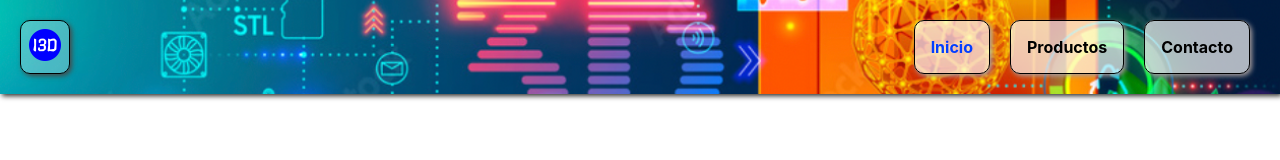
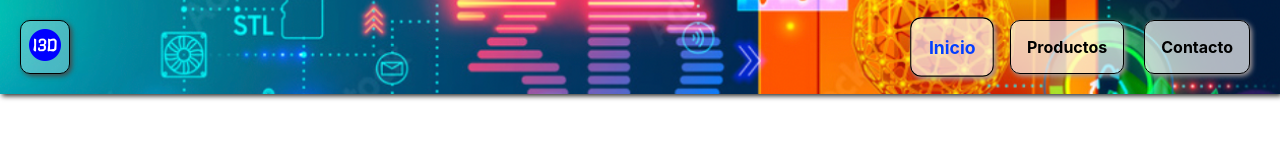
Before and after one commit to sebascardozo/appimagine3D, a React (Create React App) app: page / in a window 1280 px wide. In both pictures the pointer is over the item "Inicio". Shown: the top 160 px of the page. Built offline with nearby package versions, Linux system fonts and the light colour scheme.

Commit message:
transform at li navbar

```diff
--- a/src/components/styles/NavBar.css
+++ b/src/components/styles/NavBar.css
@@ -28,6 +28,10 @@
     list-style: none;
 
   }
+  .nav-container li:hover {
+      transform: scale(1.1);
+      transition: 0.3s;
+  }
 
 
   .nav-container li a {
```
